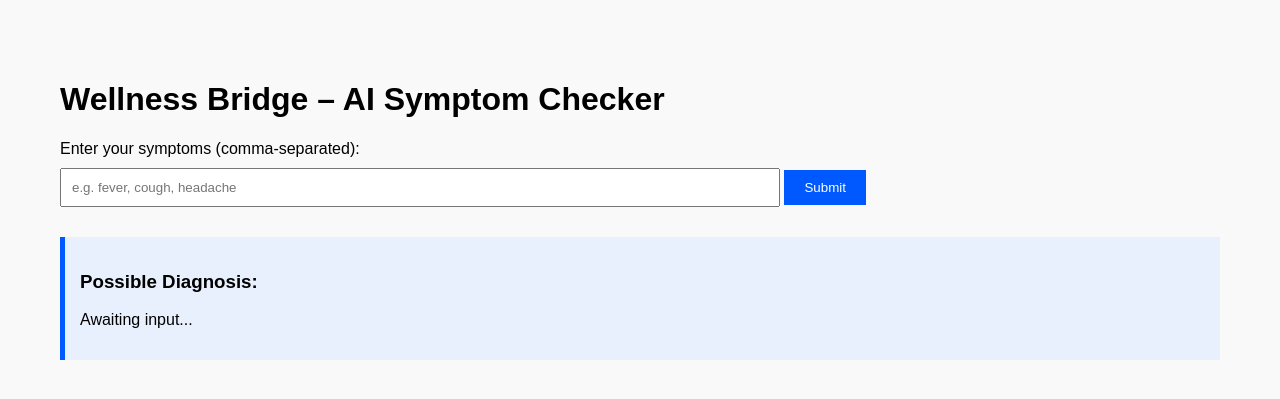
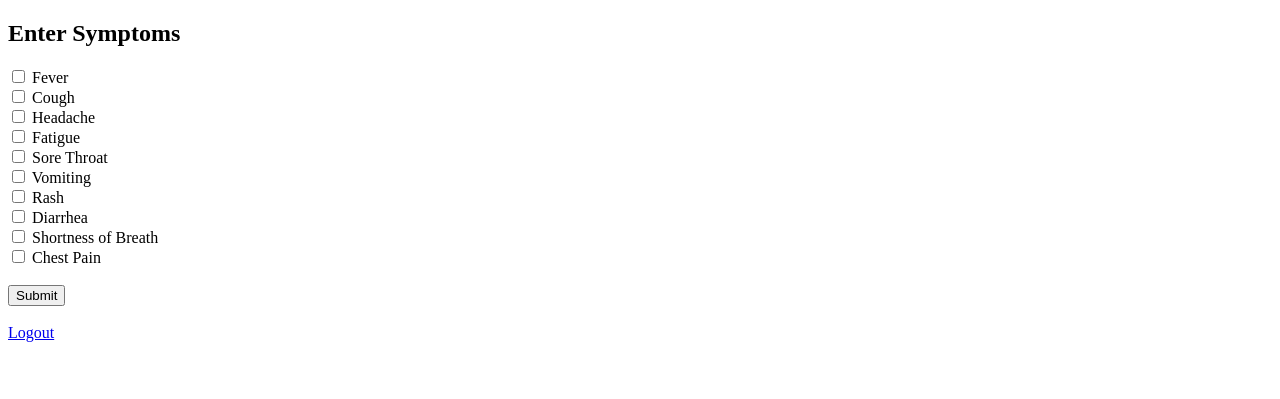
Before and after one commit to penieluma14-sketch/wellness-bridge, a Flask app: page /home in a window 1280 px wide. Shown: the top 399 px of the page. Run offline with Flask 3, Linux system fonts and the light colour scheme; the visitor is signed in with stand-in values (Sample User, id 1); parts of the project's set-up code (start-up, migrations or seed data) failed here and were passed over.

Commit message:
Update index.html

```diff
--- a/templates/index.html
+++ b/templates/index.html
@@ -1,24 +1,25 @@
 <!DOCTYPE html>
-<html lang="en">
+<html>
 <head>
-  <meta charset="UTF-8">
-  <title>Wellness Bridge</title>
-  <link rel="stylesheet" href="{{ url_for('static', filename='style.css') }}">
+    <title>Symptom Checker</title>
 </head>
 <body>
-  <h1>Wellness Bridge – AI Symptom Checker</h1>
+    <h2>Enter Symptoms</h2>
+    <form method="POST" action="/predict">
+        <label><input type="checkbox" name="symptoms" value="Fever"> Fever</label><br>
+        <label><input type="checkbox" name="symptoms" value="Cough"> Cough</label><br>
+        <label><input type="checkbox" name="symptoms" value="Headache"> Headache</label><br>
+        <label><input type="checkbox" name="symptoms" value="Fatigue"> Fatigue</label><br>
+        <label><input type="checkbox" name="symptoms" value="Sore throat"> Sore Throat</label><br>
+        <label><input type="checkbox" name="symptoms" value="Vomiting"> Vomiting</label><br>
+        <label><input type="checkbox" name="symptoms" value="Rash"> Rash</label><br>
+        <label><input type="checkbox" name="symptoms" value="Diarrhea"> Diarrhea</label><br>
+        <label><input type="checkbox" name="symptoms" value="Shortness of breath"> Shortness of Breath</label><br>
+        <label><input type="checkbox" name="symptoms" value="Chest pain"> Chest Pain</label><br><br>
+        <button type="submit">Submit</button>
+    </form>
 
-  <form id="symptomForm">
-    <label for="symptomInput">Enter your symptoms (comma-separated):</label><br>
-    <input type="text" id="symptomInput" placeholder="e.g. fever, cough, headache">
-    <button type="submit">Submit</button>
-  </form>
-
-  <div id="resultContainer">
-    <h3>Possible Diagnosis:</h3>
-    <p id="diagnosisOutput">Awaiting input...</p>
-  </div>
-
-  <script src="{{ url_for('static', filename='script.js') }}"></script>
+    <br>
+    <a href="/logout">Logout</a>
 </body>
 </html>
```
